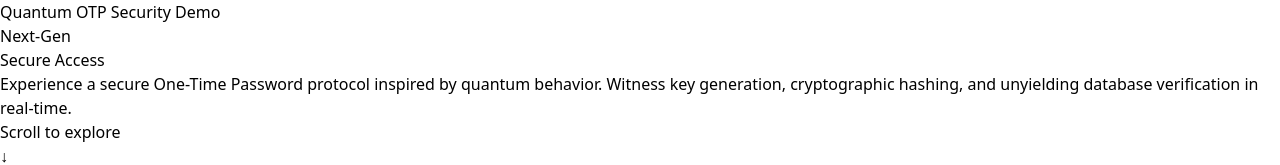
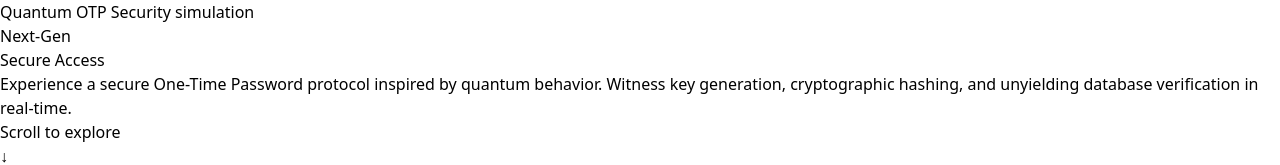
Before and after one commit to Mutthuram03/Quantum_Secure_OTP_Generator, a React (Vite) app in the folder frontend/: page / in a window 1280 px wide. Shown: the top 165 px of the page. Built offline with nearby package versions, Linux system fonts and the light colour scheme; the HTML template or start-up script is replaced by a standard one.

Commit message:
Updated Homepage text

```diff
--- a/frontend/src/App.jsx
+++ b/frontend/src/App.jsx
@@ -124,7 +124,7 @@ const App = () => {
               transition={{ duration: 0.8, ease: "easeOut" }}
             >
               <p className="text-cyan-400 text-xs md:text-sm tracking-[0.3em] uppercase font-bold mb-6">
-                Quantum OTP Security Demo
+                Quantum OTP Security simulation
               </p>
               <h1 className="text-5xl md:text-7xl lg:text-8xl font-black leading-tight bg-gradient-to-r from-cyan-300 via-cyan-400 to-blue-500 bg-clip-text text-transparent mb-8">
                 Next-Gen <br className="hidden md:block"/> Secure Access
```
